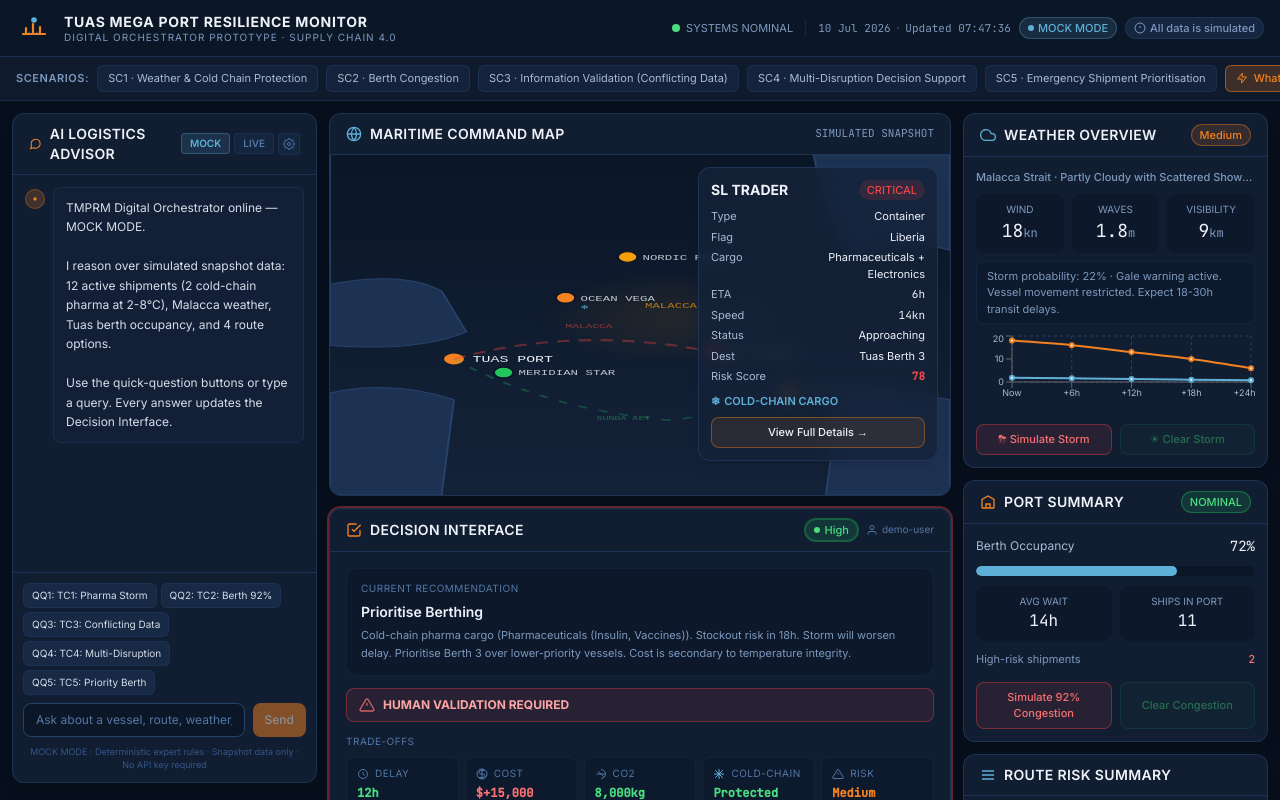
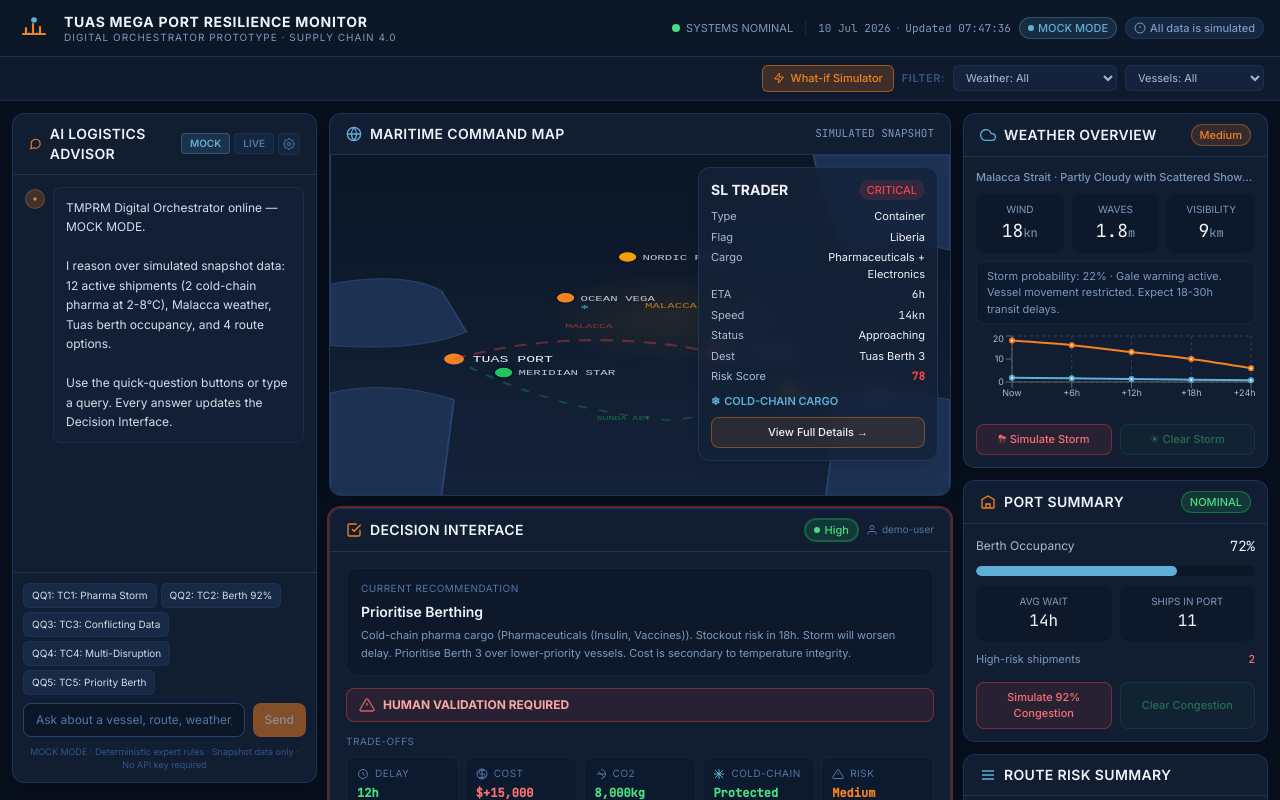
Before and after one commit to unaisah-a/Tuas-Mega-Port-Resilience-Monitor-2, a React (Vite) app: page / in a window 1280 px wide. Shown: the top 800 px of the page. Built offline with nearby package versions, Linux system fonts and the light colour scheme.

Commit message:
Remove SCENARIOS label and buttons

```diff
--- a/src/App.jsx
+++ b/src/App.jsx
@@ -297,24 +297,8 @@ export default function App() {
         mode={mode}
       />
 
-      {/* Scenario bar */}
+      {/* Toolbar bar */}
       <div className="bg-navy-800/60 border-b border-navy-600/40 px-4 py-2 flex items-center gap-2 overflow-x-auto">
-        <span className="text-[11px] text-navy-300 font-semibold tracking-wider shrink-0">SCENARIOS:</span>
-        {SCENARIOS.map(s => (
-          <button
-            key={s.id}
-            onClick={() => runScenario(s.id)}
-            className={`text-[11px] px-2.5 py-1 rounded-md border transition shrink-0 ${
-              activeScenario === s.id
-                ? 'bg-accent-500/20 border-accent-500/50 text-accent-500'
-                : 'bg-navy-700/40 border-navy-600/40 text-navy-200 hover:bg-navy-600/50'
-            }`}
-            title={s.summary}
-          >
-            {s.id} · {s.title}
-          </button>
-        ))}
-
         {/* What-if toggle */}
         <button
           onClick={() => setShowSimulator(s => !s)}
```
